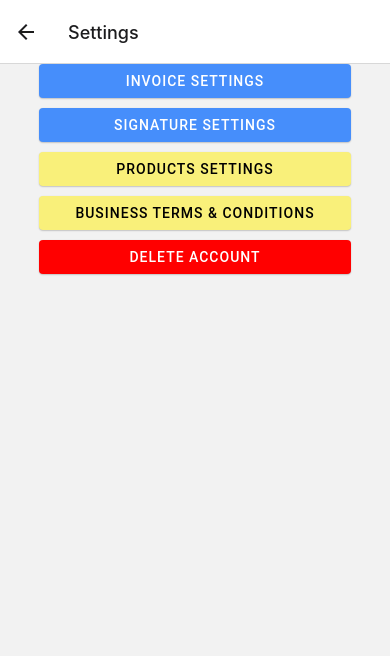
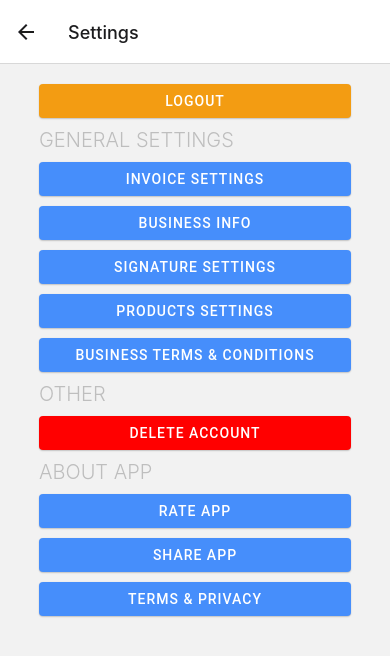
Before and after one commit to mianfarooqazam/Medi_Stock, a React Native app: screen /SettingScreen in a window 390 px wide. Shown: the top 656 px of the page. Built offline with nearby package versions, Linux system fonts and the light colour scheme.

Commit message:
Updated Setting Screen

```diff
--- a/src/screens/dashboard/SettingScreen.tsx
+++ b/src/screens/dashboard/SettingScreen.tsx
@@ -1,4 +1,4 @@
-import { StyleSheet, Text, View } from "react-native";
+import { Alert, ScrollView, StyleSheet, Text, View } from "react-native";
 import React, { useState } from "react";
 import ReusableButton from "../../components/Button/ReusableButton";
 import { HelperText, Modal, Portal, Provider, TextInput } from "react-native-paper";
@@ -30,14 +30,28 @@ const SettingScreen = () => {
   return (
 
     <Provider>
-      <View style={{}}>
-        <View style={{ gap: 10 }}>
+      <ScrollView contentContainerStyle={{ gap: 10 }}>
+        <View style={{ borderColor: "#fff", width: "80%", alignSelf: "center", marginTop:20}}>
+          <ReusableButton
+            label="Logout"
+            style={{
+              backgroundColor: "#f39c12",
+              width: "100%",
+              alignSelf: "center",
+            }}
+            textColor={undefined} onPress={undefined} />
+        </View>
+
+        <View style={{ borderColor: "#fff", width: "80%", alignSelf: "center", gap: 10 }}>
+          <View>
+            <Text style={{ color: "#bebebe", fontWeight: "300", fontSize: 20 }}>GENERAL SETTINGS</Text>
+          </View>
           <ReusableButton
             label="Invoice Settings"
             onPress={() => showInvoiceModal()}
             style={{
               backgroundColor: "#468EFB",
-              width: "80%",
+              width: "100%",
               alignSelf: "center",
             }}
             textColor={undefined}
@@ -119,7 +133,7 @@ const SettingScreen = () => {
                   />
                   <ReusableButton
                     label="Done"
-                    onPress={() => console.log("🚀 Done")}
+                    onPress={() => Alert.alert("🚀 New Invoice Settings Saved !")}
                     style={{ width: "40%", backgroundColor: "#468EFB" }}
                     textColor="#fff"
                   />
@@ -129,11 +143,21 @@ const SettingScreen = () => {
           </Portal>
 
           <ReusableButton
+            label="Business Info"
+            onPress={() => { }}
+            style={{
+              backgroundColor: "#468EFB",
+              width: "100%",
+              alignSelf: "center",
+            }}
+            textColor={undefined}
+          />
+          <ReusableButton
             label="Signature Settings"
             onPress={() => showSignatureModal()}
             style={{
               backgroundColor: "#468EFB",
-              width: "80%",
+              width: "100%",
               alignSelf: "center",
             }}
             textColor={undefined}
@@ -189,33 +213,74 @@ const SettingScreen = () => {
             label="Products Settings "
             onPress={() => { }}
             style={{
-              backgroundColor: "#F9F07A",
-              width: "80%",
+              backgroundColor: "#468EFB",
+              width: "100%",
               alignSelf: "center",
             }}
-            textColor={"#000"}
+            textColor={"#FFF"}
           />
           <ReusableButton
             label="Business Terms & Conditions"
             onPress={() => { }}
             style={{
-              backgroundColor: "#F9F07A",
-              width: "80%",
+              backgroundColor: "#468EFB",
+              width: "100%",
               alignSelf: "center",
             }}
-            textColor={"#000"}
+            textColor={"#fff"}
           />
 
+        </View>
+        <View style={{ borderColor: "#fff", width: "80%", alignSelf: "center", gap: 10 }}>
+          <View>
+            <Text style={{ color: "#bebebe", fontWeight: "300", fontSize: 20 }}>OTHER</Text>
+          </View>
           <ReusableButton
             label="Delete Account"
             onPress={() => showDeleteModal()}
             style={{
               backgroundColor: "red",
-              width: "80%",
+              width: "100%",
               alignSelf: "center",
             }}
             textColor={undefined}
           />
+        </View>
+        <View style={{ borderColor: "#fff", width: "80%", alignSelf: "center", gap: 10 }}>
+          <View>
+            <Text style={{ color: "#bebebe", fontWeight: "300", fontSize: 20 }}>ABOUT APP</Text>
+          </View>
+          <ReusableButton
+            label="Rate App"
+            onPress={() => showDeleteModal()}
+            style={{
+              backgroundColor: "#468EFB",
+              width: "100%",
+              alignSelf: "center",
+            }}
+            textColor={undefined}
+          />
+          <ReusableButton
+            label="Share App"
+            onPress={() => showDeleteModal()}
+            style={{
+              backgroundColor: "#468EFB",
+              width: "100%",
+              alignSelf: "center",
+            }}
+            textColor={undefined}
+          />
+          <ReusableButton
+            label="Terms & Privacy"
+            onPress={() => showDeleteModal()}
+            style={{
+              backgroundColor: "#468EFB",
+              width: "100%",
+              alignSelf: "center",
+            }}
+            textColor={undefined}
+          />
+        </View>
         <Portal>
           <Modal
             visible={deleteVisible}
@@ -233,8 +298,8 @@ const SettingScreen = () => {
             </View>
           </Modal>
         </Portal>
-        </View>
-      </View>
+
+      </ScrollView>
     </Provider>
   );
 };
```
Lines whose indentation alone changed are shown as unchanged.
